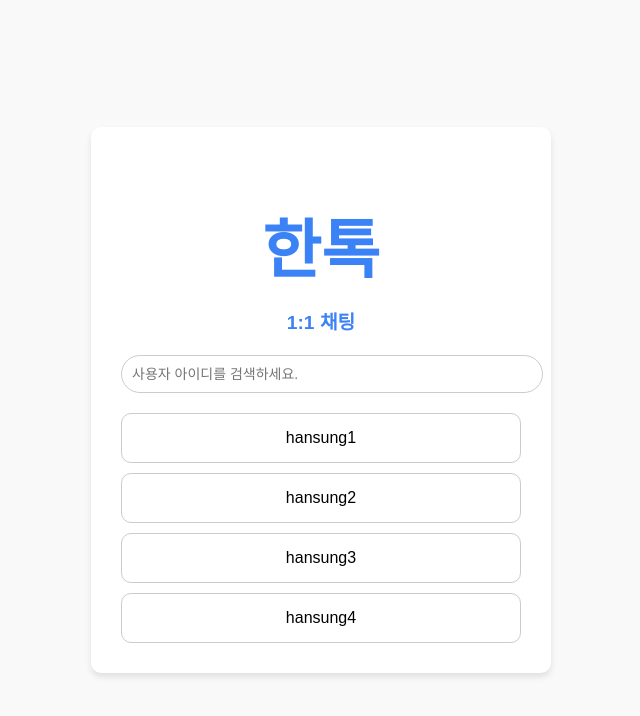
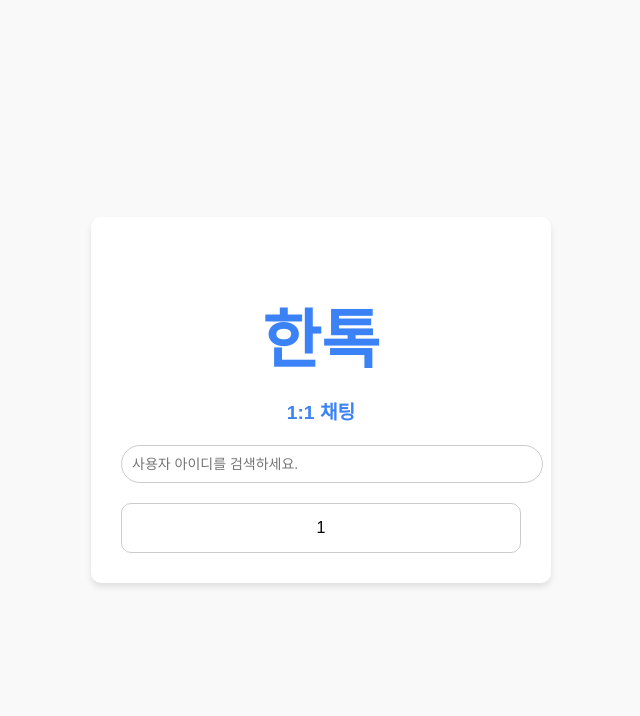
Before and after one commit to nyun-nye/HanTalk, a Flask app: template templates/personalChat.html in a window 1280 px wide. Shown: the top 716 px of the page, without its empty margins (319-959 px from the left). Run offline with Flask 3, Linux system fonts and the light colour scheme; the template is opened without the code that fills it: most values are stand-ins (such as "Sample title", 1, 10 or a date in 2020); some libraries are stand-ins or nearby versions; some web fonts are replaced.

Commit message:
✨: 1:1 채팅방에서 전체 사용자 id 보이게 설정

```diff
--- a/app.py
+++ b/app.py
@@ -128,7 +128,14 @@ def handle_send_message(data):
 def personalChat():
     if 'user_id' not in session or 'username' not in session:
         return redirect(url_for('login'))  # 로그인 안 된 사용자는 로그인 페이지로 리디렉션
-    return render_template('personalChat.html')
+# MySQL에서 사용자 ID 가져오기
+    cur = mysql.connection.cursor()
+    cur.execute("SELECT user_id FROM users")
+    users = cur.fetchall()  # [(user_id1,), (user_id2,), ...] 형태로 반환
+    cur.close()
+
+    # users 리스트를 personalChat.html에 전달
+    return render_template('personalChat.html', users=users)
 
 # 채팅방 페이지
 @app.route('/chatInterface/<room>')
--- a/templates/personalChat.html
+++ b/templates/personalChat.html
@@ -12,10 +12,9 @@
     <h2>1:1 채팅</h2>
     <input type="text" placeholder="사용자 아이디를 검색하세요." class="search-input">
     <div class="chat-list">
-      <div class="chat-item">hansung1</div>
-      <div class="chat-item">hansung2</div>
-      <div class="chat-item">hansung3</div>
-      <div class="chat-item">hansung4</div>
+      {% for user in users %}
+      <div class="chat-item">{{ user[0] }}</div>
+      {% endfor %}
     </div>
   </div>
   <script src="../static/js/personalChat.js"></script>
```
